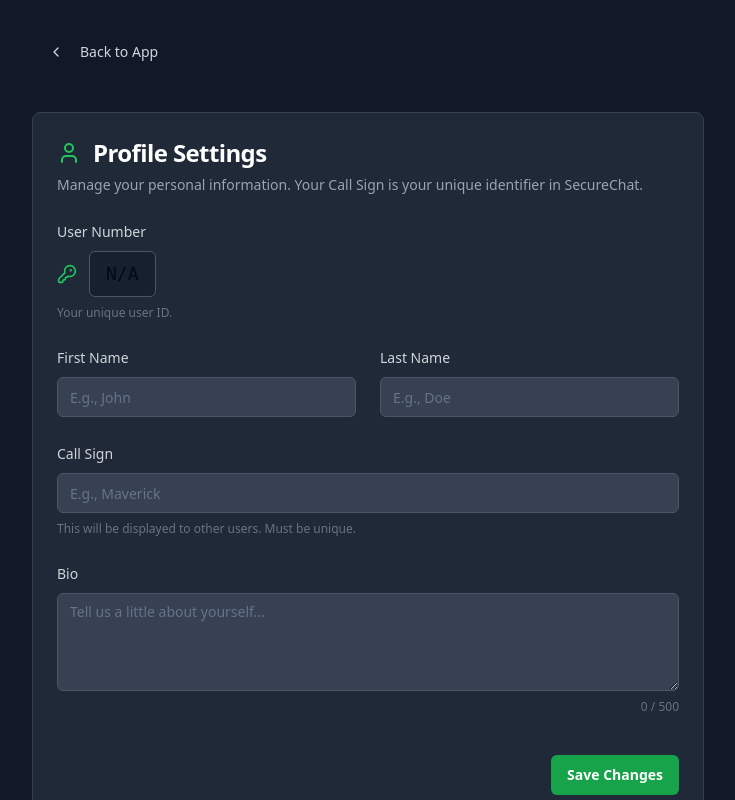
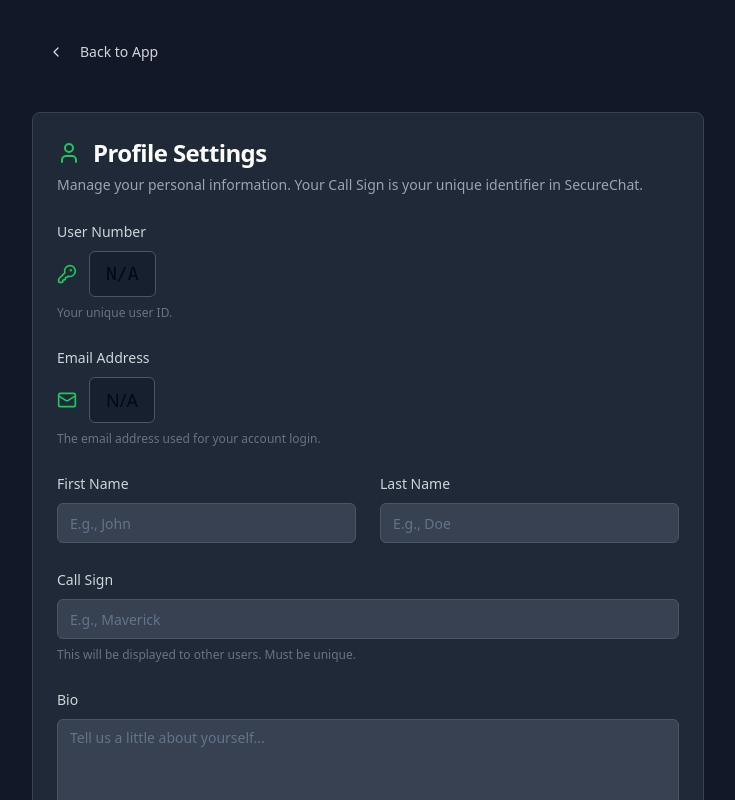
Before and after one commit to sparky8991/fortress-message-comm, a React (Vite) app: page /profile-settings in a window 1280 px wide. Shown: the top 800 px of the page, without its empty margins (272-1007 px from the left). Built offline with nearby package versions, Linux system fonts and the light colour scheme.

Commit message:
Add email display to profile settings
Implemented the plan to add email display under the user number in `src/pages/ProfileSettings.tsx`. This includes fetching the user's email from Supabase authentication data and displaying it in the UI.

```diff
--- a/src/pages/ProfileSettings.tsx
+++ b/src/pages/ProfileSettings.tsx
@@ -5,7 +5,7 @@ import { Input } from '@/components/ui/input';
 import { Textarea } from '@/components/ui/textarea';
 import { Button } from '@/components/ui/button';
 import { Label } from '@/components/ui/label';
-import { Loader2, User, KeyRound, ChevronLeft, Lock, Eye, EyeOff } from 'lucide-react';
+import { Loader2, User, KeyRound, ChevronLeft, Lock, Eye, EyeOff, Mail } from 'lucide-react';
 import { useNavigate } from 'react-router-dom';
 import { Card, CardContent, CardDescription, CardFooter, CardHeader, CardTitle } from '@/components/ui/card';
 
@@ -21,6 +21,7 @@ const ProfileSettingsPage = () => {
         bio: string | null;
         user_number: number | null;
     } | null>(null);
+    const [userEmail, setUserEmail] = useState<string>('');
     const [firstName, setFirstName] = useState('');
     const [lastName, setLastName] = useState('');
     const [callSign, setCallSign] = useState('');
@@ -82,6 +83,9 @@ const ProfileSettingsPage = () => {
                 navigate('/auth');
                 return;
             }
+
+            // Set user email
+            setUserEmail(user.email || '');
 
             console.log('Fetching profile for user ID:', user.id);
             const { data, error } = await supabase
@@ -385,6 +389,15 @@ const ProfileSettingsPage = () => {
                                 <p className="text-xs text-gray-500 mt-2">Your unique user ID.</p>
                             </div>
 
+                            <div>
+                                <Label htmlFor="userEmail" className="text-gray-300">Email Address</Label>
+                                <div className="flex items-center mt-2">
+                                    <Mail className="w-5 h-5 mr-3 text-green-500"/>
+                                    <span className="text-lg bg-gray-900/50 border border-gray-600 px-4 py-2 rounded-md">{userEmail || 'N/A'}</span>
+                                </div>
+                                <p className="text-xs text-gray-500 mt-2">The email address used for your account login.</p>
+                            </div>
+
                             <div className="grid grid-cols-1 md:grid-cols-2 gap-6">
                                 <div>
                                     <Label htmlFor="firstName" className="text-gray-300">First Name</Label>
```
